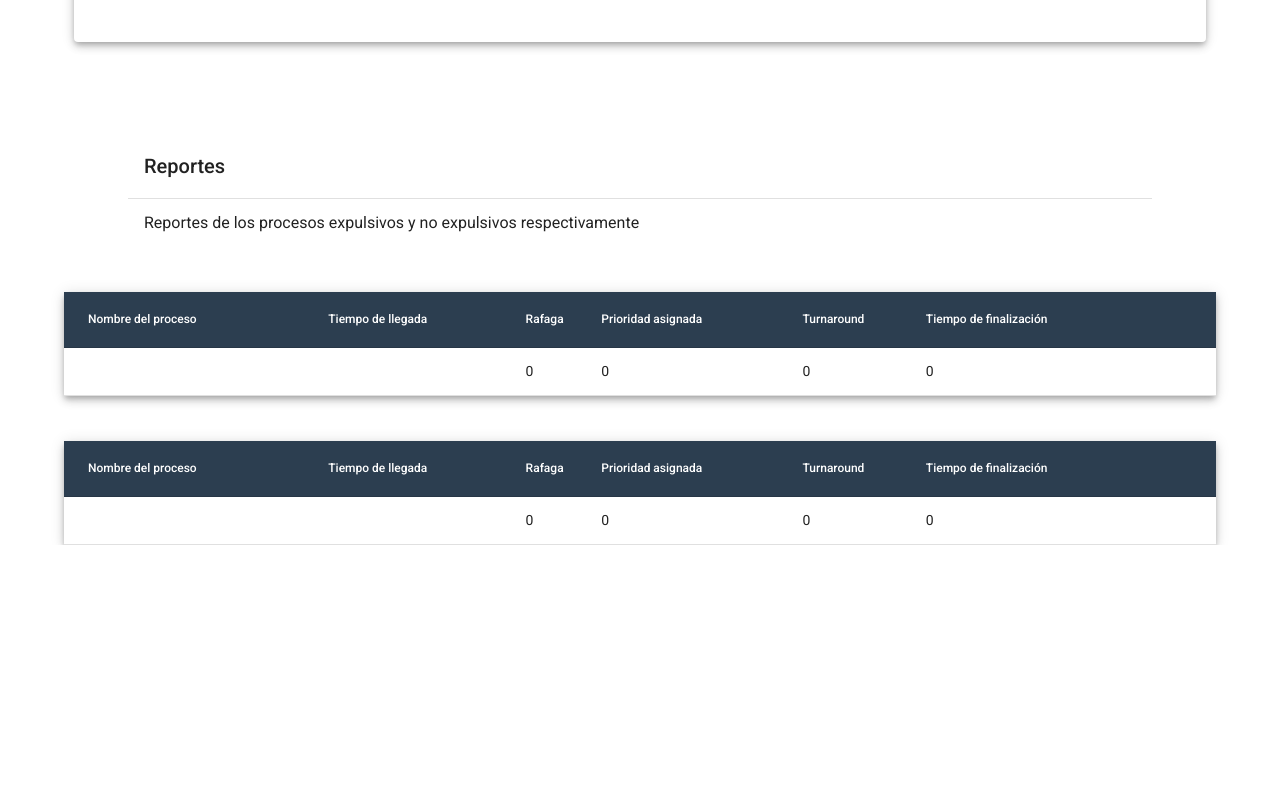
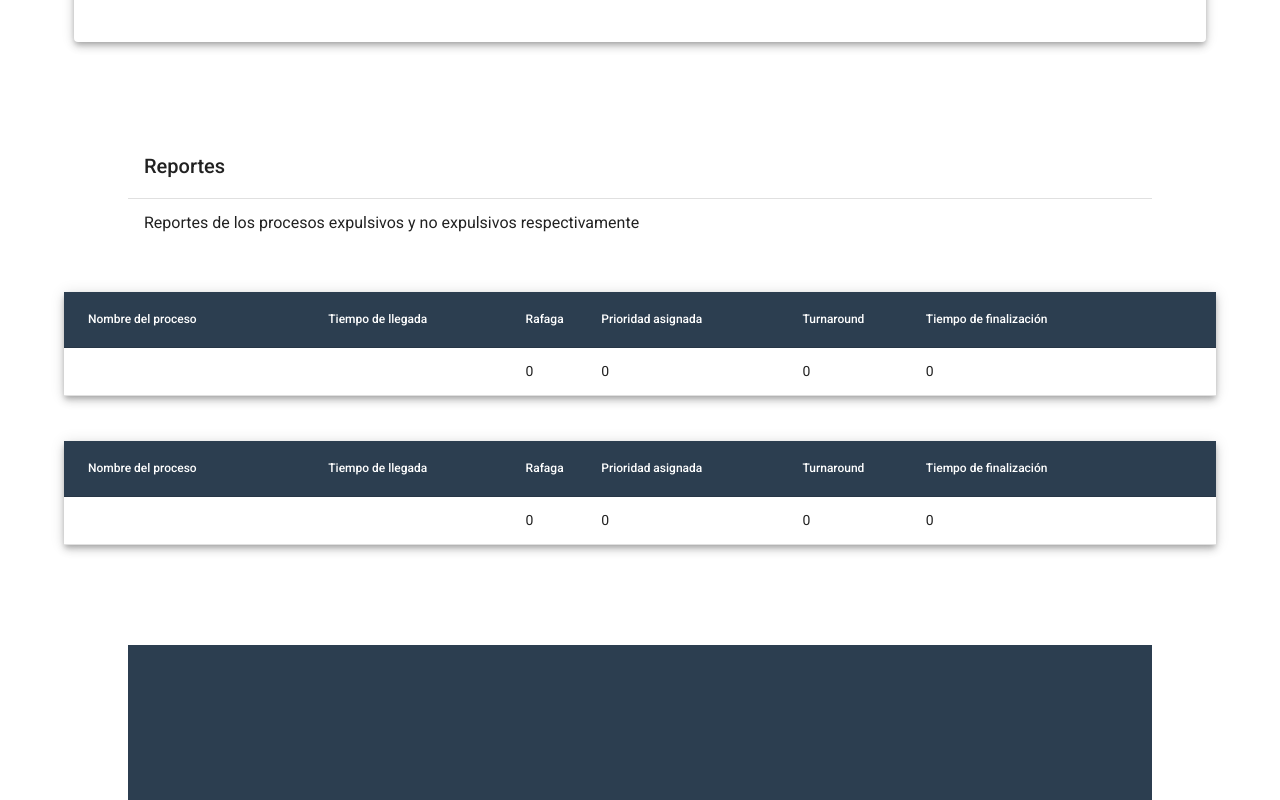
Before and after one commit to bianfa2/ProcessManager, an Angular app: page /simulator in a window 1280 px wide. Shown: the part 1332-2132 px from the top of the page. Before the commit the page ends 1877 px from the top, so only its background shows below. Built offline with nearby package versions, Linux system fonts and the light colour scheme.

Commit message:
Add graph

```diff
--- a/package.json
+++ b/package.json
@@ -21,6 +21,7 @@
     "@angular/platform-browser": "~9.1.0",
     "@angular/platform-browser-dynamic": "~9.1.0",
     "@angular/router": "~9.1.0",
+    "chart.js": "^2.9.3",
     "rxjs": "~6.5.4",
     "tslib": "^1.10.0",
     "zone.js": "~0.10.2"
--- a/src/app/components/simulator/simulator.component.html
+++ b/src/app/components/simulator/simulator.component.html
@@ -128,7 +128,7 @@
   </mat-card-content>
 </mat-card>
 
-<div class="reports">
+<div class="reports-section">
   <mat-list class="subtitles">
     <mat-list-item><h2>Reportes</h2></mat-list-item>
     <mat-divider></mat-divider>
@@ -219,6 +219,10 @@
     <tr mat-row *matRowDef="let row; columns: noExpulsiveProcessTitle;"></tr>
   </table>
 
+  <div class="graph">
+    <canvas id="idGraph">{{ graph }}</canvas>
+  </div>
+
 </div>
 
 <div class="control-buttons">
--- a/src/app/components/simulator/simulator.component.scss
+++ b/src/app/components/simulator/simulator.component.scss
@@ -99,8 +99,14 @@
   }
 }
 
-.reports {
+.reports-section {
   margin-bottom: 160px;
+
+  .graph {
+    background-color: #2c3e50;
+    margin: 100px auto 0;
+    width: 80%;
+  }
 }
 
 .control-buttons {
--- a/src/app/components/simulator/simulator.component.ts
+++ b/src/app/components/simulator/simulator.component.ts
@@ -5,6 +5,7 @@ import {
   Process,
   RoundRobinService,
 } from '../../services/roundRobin/round-robin.service';
+import { Chart } from 'chart.js';
 
 @Component({
   selector: 'app-simulator',
@@ -59,6 +60,7 @@ export class SimulatorComponent implements OnInit {
   progressBar = 0;
   control = 0;
   firstRun = false;
+  graph = [];
 
   constructor(
     public roundRobinService: RoundRobinService,
@@ -118,6 +120,7 @@ export class SimulatorComponent implements OnInit {
       this.noExpulsiveProcess = this.roundRobinService.generateReportsNoExpulsiveProcess(
         this.myProcess
       );
+      this.showGraph();
     }
 
     this.control = value;
@@ -227,4 +230,44 @@ export class SimulatorComponent implements OnInit {
   changeQuantum() {
     this.createSimulate();
   }
+
+  showGraph() {
+    this.graph = new Chart('idGraph', {
+      type: 'line',
+      data: {
+        labels: [1500, 1600, 1700, 1750, 1800, 1850, 1900, 1950, 1999, 2050],
+        datasets: [
+          {
+            data: [
+              {
+                x: 1600,
+                y: 1000,
+              },
+              {
+                x: 1900,
+                y: 980,
+              },
+            ],
+            label: '',
+            fontColor: '#fff',
+            borderColor: '#8e5ea2',
+            fill: true,
+          },
+        ],
+      },
+      options: {
+        title: {
+          display: true,
+          text: 'World population per region (in millions)',
+          fontSize: 30,
+        },
+        legend: {
+          display: true,
+          labels: {
+            fontColor: 'black',
+          },
+        },
+      },
+    });
+  }
 }
```
Also changed, not shown: 1 other file (tests, documents, lock files or other folders).
